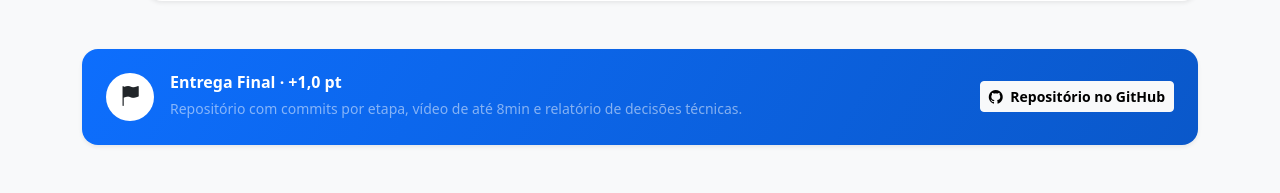
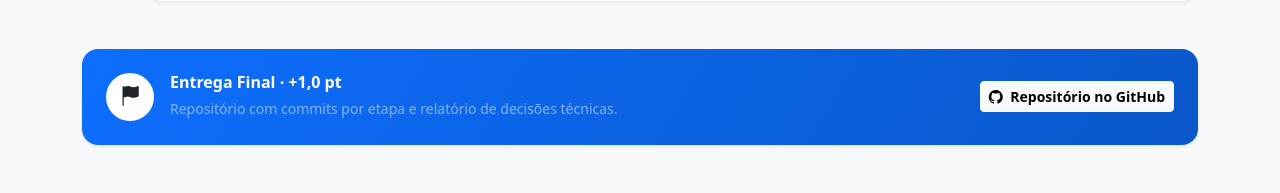
Before and after one commit to antoniofpneto/Sistema-de-Gestao-Hospitalar-Dra-Yuska-Maritan-Brito-Projeto-Banco-de-Dados-, a Flask app: page / in a window 1280 px wide; the page is wider, and only the part inside the window is pictured. Shown: the part 2370-2563 px from the top of that part. Run offline with Flask 3, Linux system fonts and the light colour scheme; some libraries are stand-ins or nearby versions.

Commit message:
Mudança no html do dashboard

```diff
--- a/app/templates/dashboard.html
+++ b/app/templates/dashboard.html
@@ -316,7 +316,7 @@
             <div class="roteiro-icon bg-white text-dark"><i class="bi bi-flag-fill fs-5"></i></div>
             <div>
                 <h6 class="mb-1 fw-bold text-white">Entrega Final &middot; +1,0 pt</h6>
-                <small class="text-white-50">Repositório com commits por etapa, vídeo de até 8min e relatório de decisões técnicas.</small>
+                <small class="text-white-50">Repositório com commits por etapa e relatório de decisões técnicas.</small>
             </div>
         </div>
         <a href="https://github.com/antoniofpneto/Sistema-de-Gestao-Hospitalar-Dra-Yuska-Maritan-Brito-Projeto-Banco-de-Dados-.git"
```
